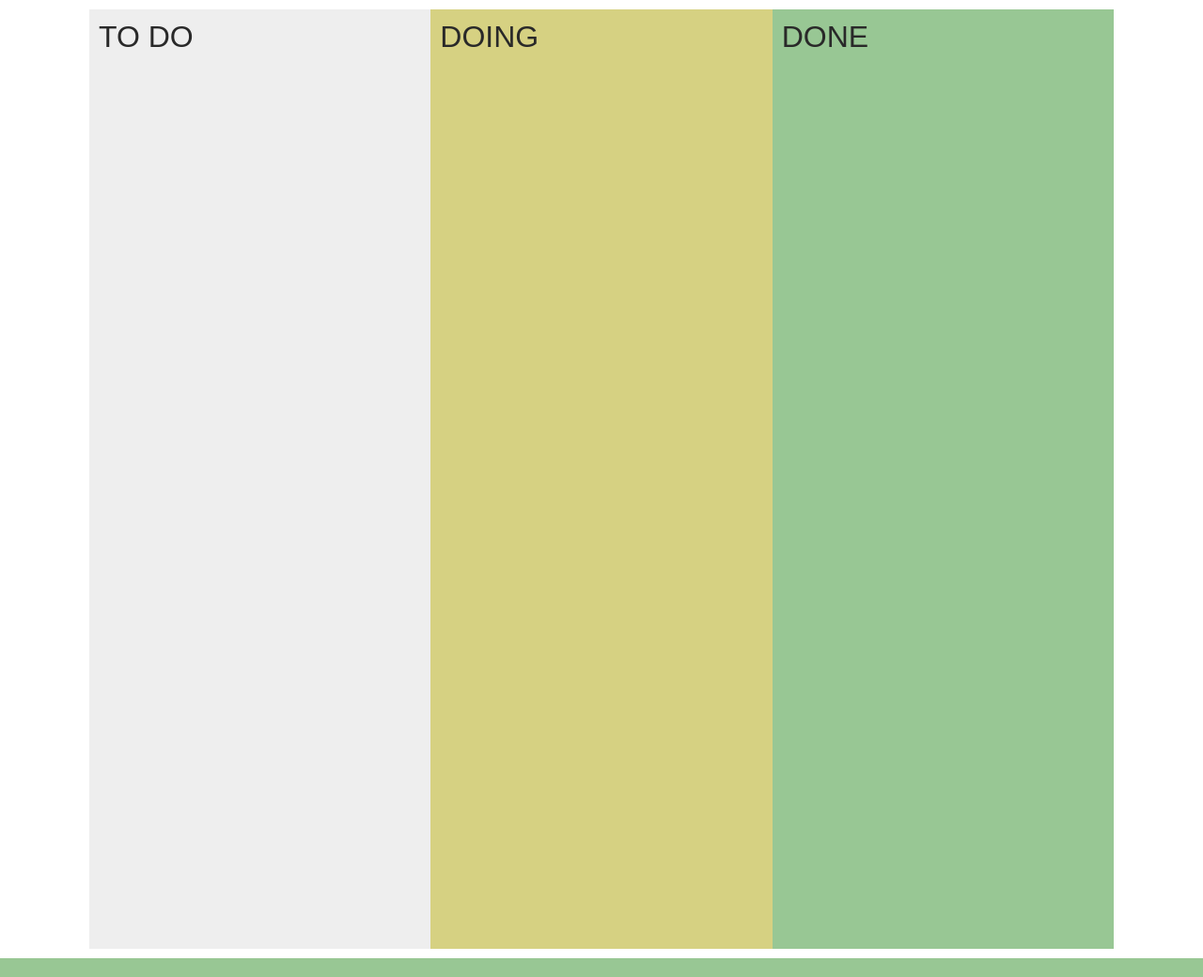
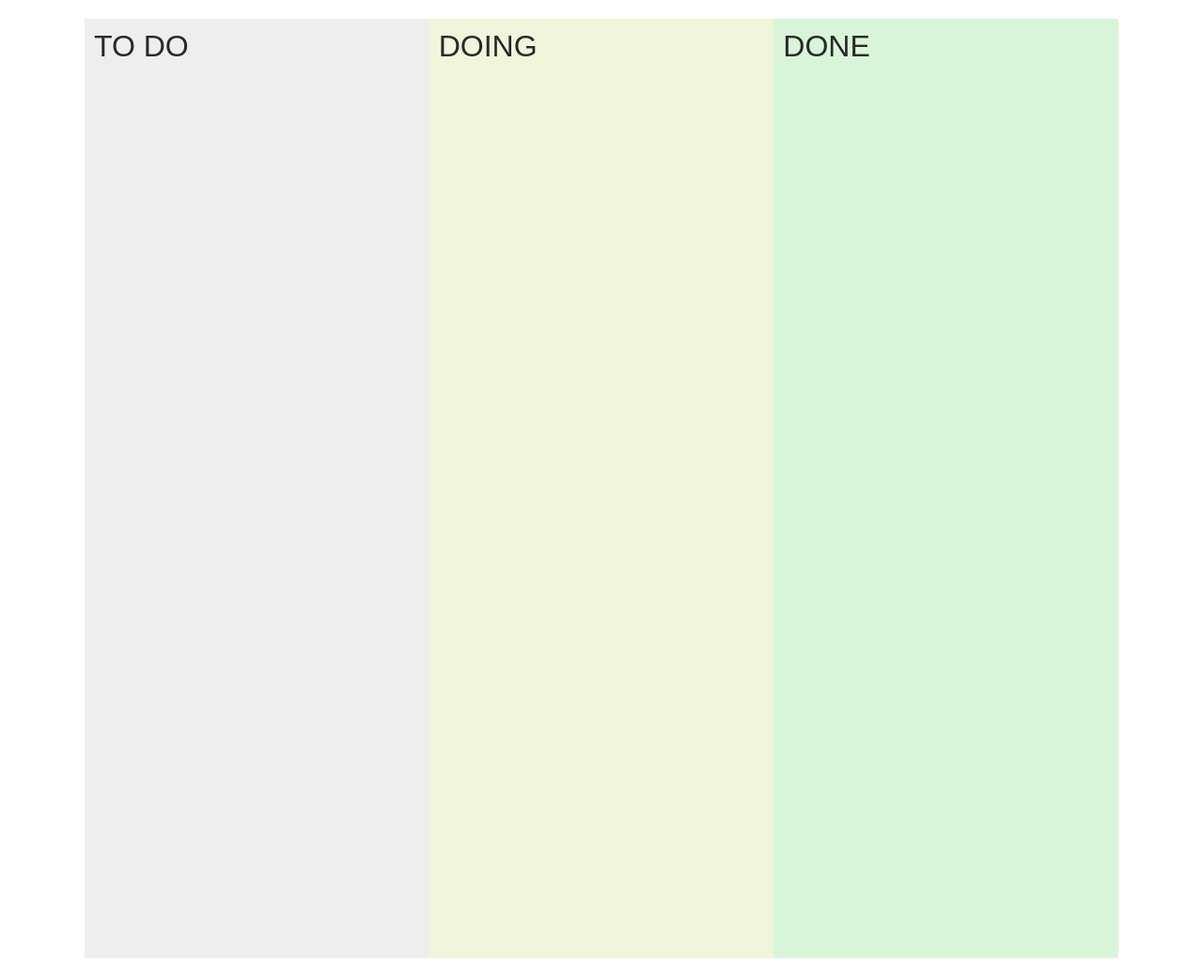
Before and after one commit to h-alekyan/Kanban, a Flask app: page /kanban in a window 1280 px wide. Shown: the part 56-1096 px from the top of the page at 94% size. Run offline with Flask 2, Linux system fonts and the light colour scheme; some libraries are stand-ins or nearby versions.

Commit message:
finalized version

```diff
--- a/requirements.txt
+++ b/requirements.txt
@@ -1,3 +1,5 @@
 flask
 Flask-SQLAlchemy
 flask-login
+pytest
+pytest-cov
--- a/website/static/styles.css
+++ b/website/static/styl.css
@@ -1,4 +1,23 @@
-.column {
+.lcolumn {
+    background-color:rgb(238, 238, 238);
+    flex: 33.33%;
+    width: 100%;
+    height: 1000px;
+    padding: 10px;
+    margin: 0px;
+    text-align: left;
+}
+.mcolumn {
+  background-color:rgb(240, 245, 219);
+  flex: 33.33%;
+  width: 100%;
+  height: 1000px;
+  padding: 10px;
+  margin: 0px;
+  text-align: left;
+}
+.rcolumn {
+  background-color:rgb(217, 245, 217);
   flex: 33.33%;
   width: 100%;
   height: 1000px;
@@ -9,6 +28,10 @@
 .container {
    display: flex;
    padding: 10px
+}
+
+.close {
+  background-color: white;
 }
 
 .taskbox{
--- a/website/templates/base.html
+++ b/website/templates/base.html
@@ -3,7 +3,6 @@
   <head>
     <meta charset="utf-8" />
     <meta name="viewport" content="width=device-width, initial-scale=1" />
-
     <link
       rel="stylesheet"
       href="https://stackpath.bootstrapcdn.com/bootstrap/4.4.1/css/bootstrap.min.css"
--- a/website/templates/kanban.html
+++ b/website/templates/kanban.html
@@ -1,51 +1,24 @@
 {% extends "base.html" %}
 
 {% block content %}
-<style>
-    h1 {
-  color: rgb(41, 41, 41);
-  font-size: 50px;
-}
-    h2 {
-    color: rgb(41, 41, 41);
-    font-family: sans-serif;
-    }
-    h3 {
-    color: white;
-    }
-    p {
-    color: white;
-    }
 
-
-</style>
-
-          <div class="container" style="
-          display: flex;
-          padding: 10px">
-              <div class="column" style="
-              background-color:rgb(238, 238, 238);
-              flex: 33.33%;
-              width: 100%;
-              height: 1000px;
-              padding: 10px;
-              margin: 0px;
-              text-align: left;">
-                <h2 style="
-                color: rgb(41, 41, 41);
-                font-family: sans-serif;"> TO DO </h2>
+<head>
+  <link
+      rel="stylesheet"
+      href="{{ url_for('static', filename='styl.css') }}"
+    />
+</head>
+          <div class="container">
+              <div class="lcolumn">
+                <h2> TO DO </h2>
                 <div class="tasklist" >
                   {% for task in user.tasks %}
                   {% if task.stat == "todo" %}
-                    <div class="taskbox" style="padding: 15px;
-                    margin: 10px;
-                    background-color:rgb(41, 41, 41);
-                    height: 100%;
-                    border-radius: 5px;">
-                    <button style="color: white" type="button" class="close" onClick="deleteTask({{ task.id }})">
+                    <div class="taskbox">
+                    <button type="button" class="close" onClick="deleteTask({{ task.id }})">
                       <span aria-hidden="true">&times;</span>
                   </button>
-                        <h3 style="padding-top: 2px; margin-top: 2px;">{{task.title}}</h3>
+                        <h3>{{task.title}}</h3>
                         <p>{{task.descr}}</p>
                         <button type="submit" class="btn btn-primary" onClick="moveTask({{task.id }}, 'doing')">Doing</button>
                         <button type="submit" class="btn btn-primary" onClick="moveTask({{task.id }}, 'done')">Done</button>
@@ -54,63 +27,37 @@
                   {% endfor %}
                 </div>
               </div>
-              <div class="column" style="
-              background-color:rgb(214, 209, 130);
-              flex: 33.33%;
-              width: 100%;
-              height: 1000px;
-              padding: 10px;
-              margin: 0px;
-              text-align: left;">
-                <h2 style="
-                color: rgb(41, 41, 41);
-                font-family: sans-serif;"> DOING </h2>
+              <div class="mcolumn">
+                <h2> DOING </h2>
                 <div class="tasklist" >
                   {% for task in user.tasks %}
                   {% if task.stat == "doing" %}
-                    <div class="taskbox" style="padding: 15px;
-                    margin: 10px;
-                    background-color:rgb(41, 41, 41);
-                    height: 100%;
-                    border-radius: 5px;">
-                     <button style="color: white" type="button" class="close" onClick="deleteTask({{ task.id }})">
+                    <div class="taskbox" >
+                     <button type="button" class="close" onClick="deleteTask({{ task.id }})">
                       <span aria-hidden="true">&times;</span>
                   </button>
-                        <h3 style="padding-top: 2px; margin-top: 2px;">{{task.title}}</h3>
+                        <h3>{{task.title}}</h3>
                         <p>{{task.descr}}</p>
-                        <button type="submit" class="btn btn-primary" onClick="moveTask({{task.id }}, 'todo')">Doing</button>
+                        <button type="submit" class="btn btn-primary" onClick="moveTask({{task.id }}, 'todo')">To Do</button>
                         <button type="submit" class="btn btn-primary" onClick="moveTask({{task.id }}, 'done')">Done</button>
                     </div>
                   {% endif %}
                   {% endfor %}
                 </div>
               </div>
-              <div class="column" style="
-              background-color:rgb(152, 199, 148);
-              flex: 33.33%;
-              width: 100%;
-              height: 1000px;
-              padding: 10px;
-              margin: 0px;
-              text-align: left;">
-                <h2 style="
-                color: rgb(41, 41, 41);
-                font-family: sans-serif;"> DONE </h2>
+              <div class="rcolumn">
+                <h2> DONE </h2>
                 <div class="tasklist" >
                   {% for task in user.tasks %}
                   {% if task.stat == "done" %}
-                    <div class="taskbox" style="padding: 15px;
-                    margin: 10px;
-                    background-color:rgb(41, 41, 41);
-                    height: 100%;
-                    border-radius: 5px;">
-                     <button style="color: white" type="button" class="close" onClick="deleteTask({{ task.id }})">
+                    <div class="taskbox">
+                     <button  type="button" class="close" onClick="deleteTask({{ task.id }})">
                       <span aria-hidden="true">&times;</span>
                   </button>
-                        <h3 style="padding-top: 2px; margin-top: 2px;">{{task.title}}</h3>
+                        <h3>{{task.title}}</h3>
                         <p>{{task.descr}}</p>
                         <button type="submit" class="btn btn-primary" onClick="moveTask({{task.id }}, 'todo')">Todo</button>
-                        <button type="submit" class="btn btn-primary" onClick="moveTask({{task.id }}, 'done')">Doing</button>
+                        <button type="submit" class="btn btn-primary" onClick="moveTask({{task.id }}, 'doing')">Doing</button>
                     </div>
                   {% endif %}
                   {% endfor %}
--- a/website/views.py
+++ b/website/views.py
@@ -1,14 +1,18 @@
 from flask import Blueprint, render_template, request, flash, jsonify
 from flask_login import login_required, current_user
-from .models import Note, Task
+from .models import  Task
 from . import db
 import json
 
 views = Blueprint('views', __name__)
 
 @views.route('/', methods=['GET', 'POST'])
-@login_required
+@login_required #to see this, the user has to be logged in
 def home():
+    """
+    Showing the user the add task page (which is also the home page), if there is a POST request, accept the details and if all good,
+    create a new task
+    """
 
     if request.method == 'POST':
         title = request.form.get('title')
@@ -22,8 +26,11 @@ def home():
     return render_template("home.html", user=current_user)
 
 
+
+
 @views.route('/delete-task', methods=['POST'])
 def delete_task():
+    """Deleting a task in the database (returns {} because the delete function in index.js already redirects to the kanban page)"""
     task = json.loads(request.data)
     taskId = task['taskId']
     task = Task.query.get(taskId)
@@ -36,12 +43,15 @@ def delete_task():
 
 @views.route('/kanban', methods=["GET", "POST"])
 def kanban():
+    """Rendering the kanban board"""
     return render_template("kanban.html", user=current_user)
 
 
 @views.route('/move-task', methods=['POST'])
 def move_task():
-    print("hello")
+
+    """Moving a task in to a different status (returns {} because the delete function in index.js already redirects to the kanban page)"""
+
     task = json.loads(request.data)
     taskId = task['taskId']
     newStatus = task['newStatus']
@@ -50,5 +60,4 @@ def move_task():
         if task.user_id == current_user.id:
             task.stat = newStatus
             db.session.commit()
-
     return jsonify({})
```
Also changed, not shown: tests/conftest.py (added, +33 -0 lines), tests/credentials.py (added, +11 -0 lines), tests/test_auth.py (added, +83 -0 lines), tests/test_kanban.py (added, +68 -0 lines), website/__init__.py (+9 -4 lines), website/auth.py (+18 -0 lines), website/models.py (+0 -7 lines), tests/__init__.py (added), 1 other file.
